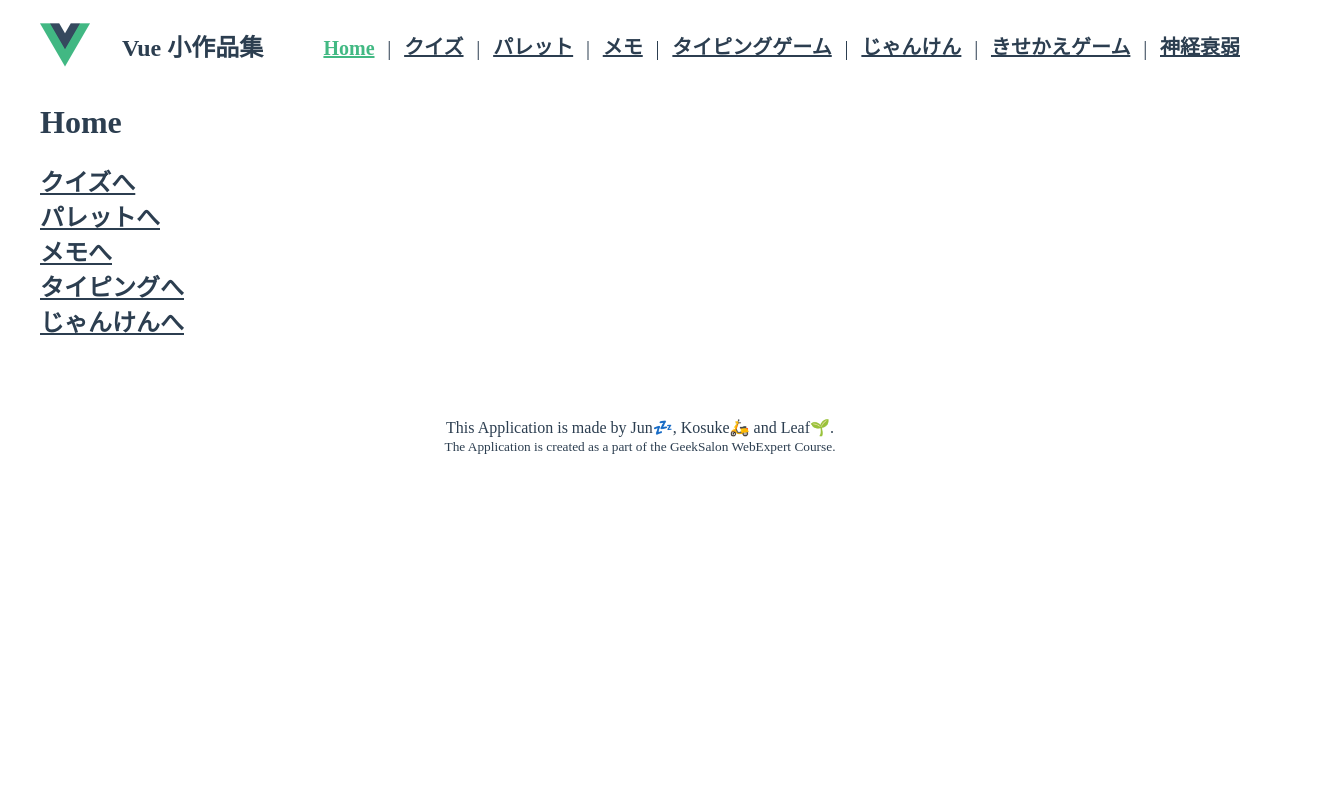
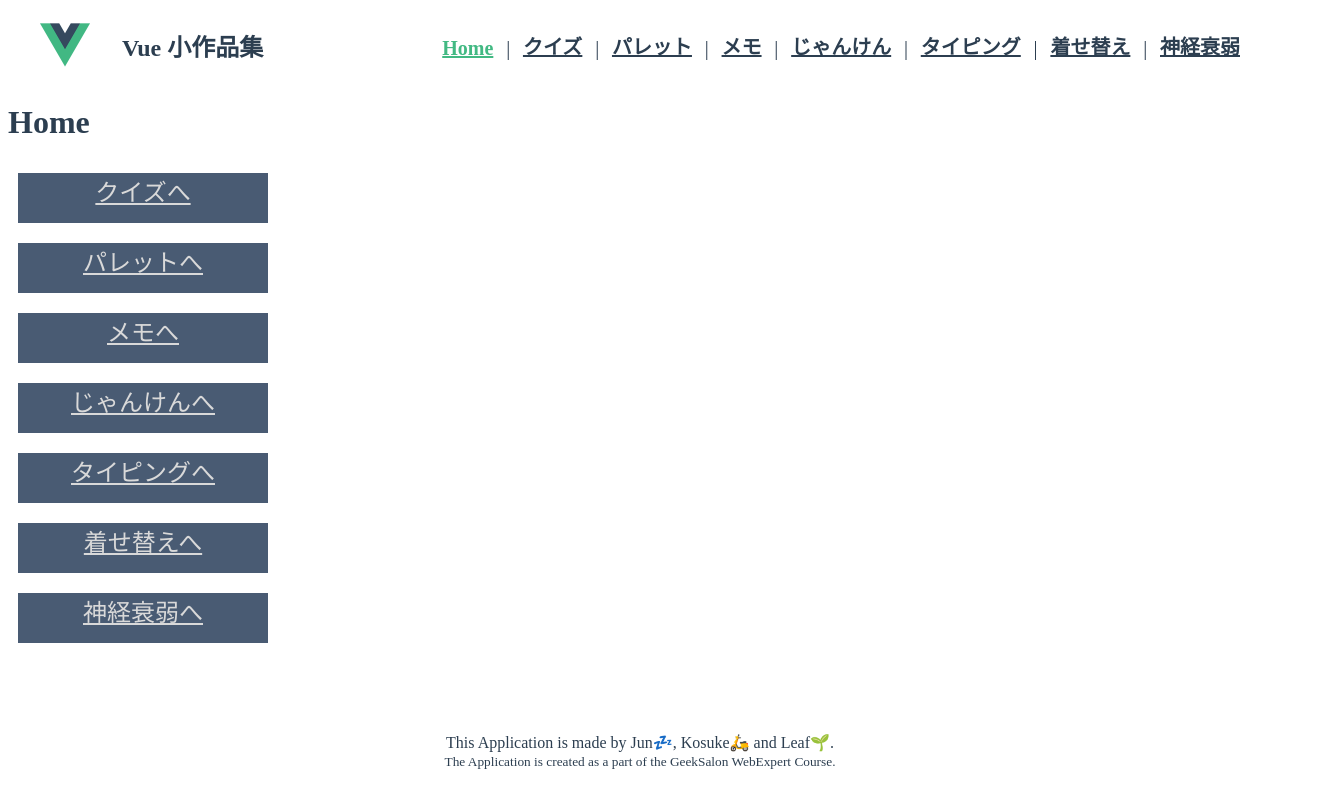
Before and after one commit to webex15-team-1/demo-team-app, a Vue app: page / in a window 1280 px wide. Shown: the top 808 px of the page, 1336 px wide, since content can reach past the window. Built offline with nearby package versions, Linux system fonts and the light colour scheme.

Commit message:
いったん保存。ボダンのデザイン明日やる予定。

```diff
--- a/src/App.vue
+++ b/src/App.vue
@@ -1,8 +1,8 @@
 <template>
   <Header />
-  <main class="main-view">
-    <router-view />
-  </main>
+
+  <router-view />
+
   <Footer />
 </template>
 
@@ -18,12 +18,7 @@ export default {
 }
 </script>
 
-<style scoped>
-.main-view {
-  padding: 0 2rem;
-  width: 100%;
-}
-</style>
+<style scoped></style>
 
 <style>
 body {
--- a/src/components/Header.vue
+++ b/src/components/Header.vue
@@ -31,22 +31,22 @@
         >メモ</router-link
       >|
       <router-link
-        to="/typing"
-        class="navigation__link"
-        exact-active-class="navigation__link--exact-active"
-        >タイピングゲーム</router-link
-      >|
-      <router-link
         to="/janken"
         class="navigation__link"
         exact-active-class="navigation__link--exact-active"
         >じゃんけん</router-link
       >|
       <router-link
+        to="/typing"
+        class="navigation__link"
+        exact-active-class="navigation__link--exact-active"
+        >タイピング</router-link
+      >|
+      <router-link
         to="/kisekae"
         class="navigation__link"
         exact-active-class="navigation__link--exact-active"
-        >きせかえゲーム </router-link
+        >着せ替え</router-link
       >|
       <router-link
         to="/shinkei-suijaku"
--- a/src/views/HomeView.vue
+++ b/src/views/HomeView.vue
@@ -4,8 +4,12 @@
     <router-link to="/quiz" class="link__home">クイズへ</router-link>
     <router-link to="/palette" class="link__home">パレットへ</router-link>
     <router-link to="/memo" class="link__home">メモへ</router-link>
+    <router-link to="/janken" class="link__home">じゃんけんへ</router-link>
     <router-link to="/typing" class="link__home">タイピングへ</router-link>
-    <router-link to="/janken" class="link__home">じゃんけんへ</router-link>
+    <router-link to="/kisekae" class="link__home">着せ替えへ</router-link>
+    <router-link to="/shinkei-suijaku" class="link__home"
+      >神経衰弱へ</router-link
+    >
   </div>
 </template>
 
@@ -13,11 +17,16 @@
 .link {
   display: flex;
   flex-direction: column;
+  justify-content: space-around;
 }
 
 .link__home {
-  font-weight: bold;
+  width: 250px;
+  height: 50px;
+  text-align: center;
   font-size: 24px;
-  color: #2c3e50;
+  color: #d9d9d9;
+  background-color: #495b73;
+  margin: 10px;
 }
 </style>
```
